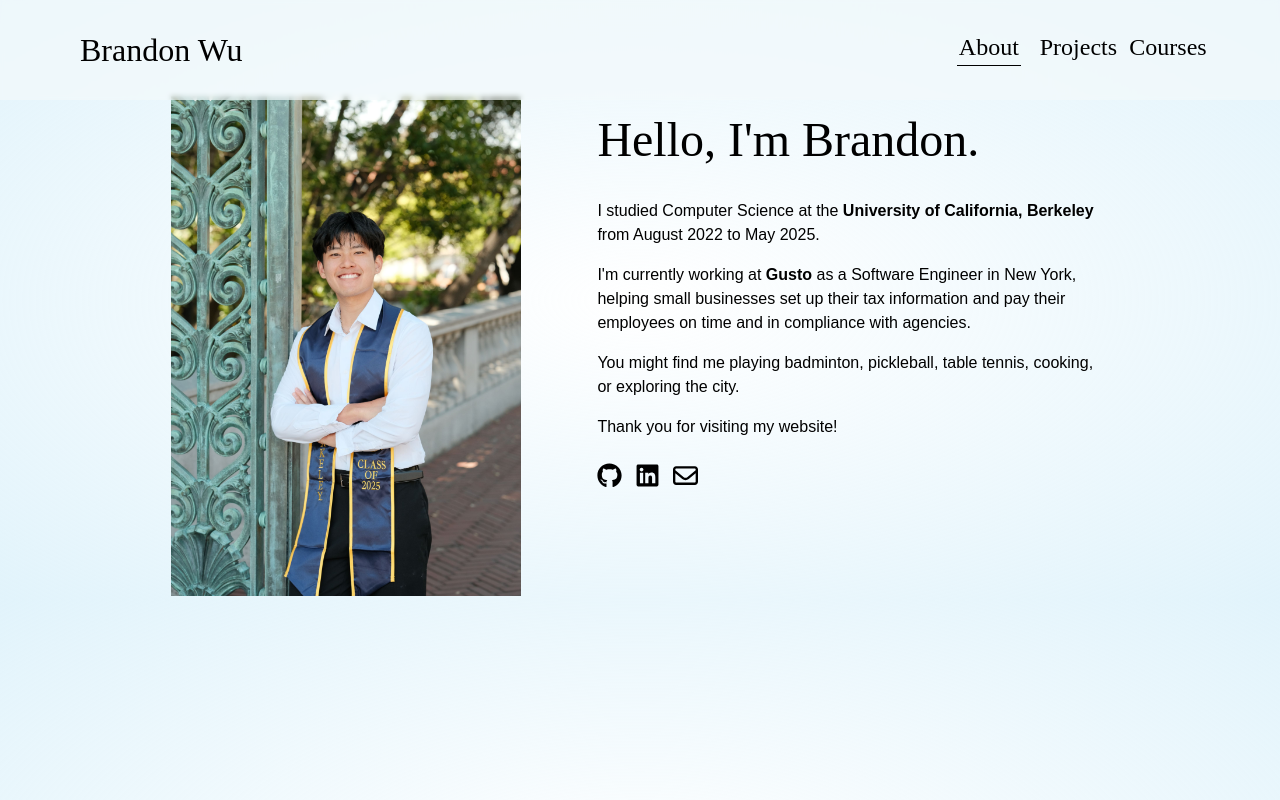
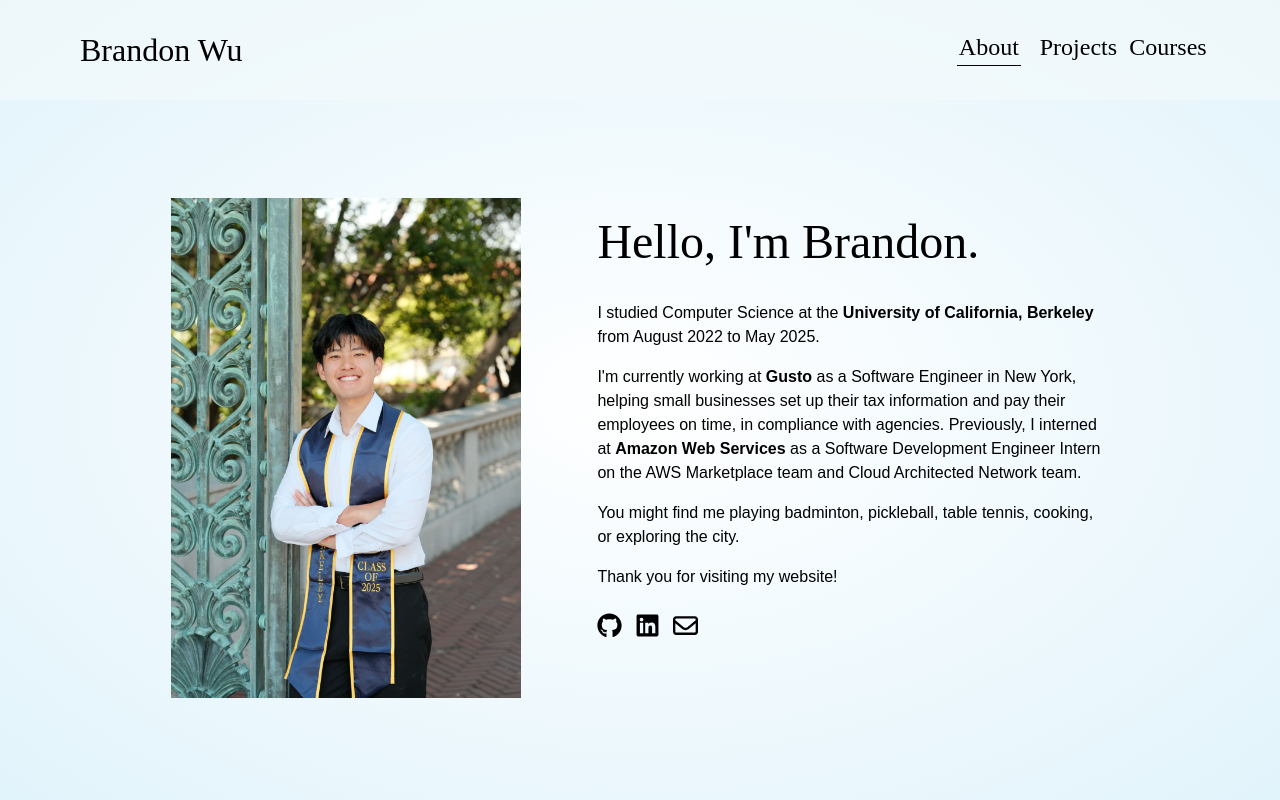
Before and after one commit to brandonwu32/brandonwu, a Next.js app: page / in a window 1280 px wide. Built offline with nearby package versions, Linux system fonts and the light colour scheme.

Commit message:
styling issues

```diff
--- a/src/app/courses/page.css
+++ b/src/app/courses/page.css
@@ -3,7 +3,7 @@
     flex-direction: row;
     justify-content: center;
     width: 100vw;
-    height: 100%;
+    min-height: 100vh;
     animation: 1.5s fadeInAnimation;
     padding-top: 12.5vh;
 }
--- a/src/app/globals.css
+++ b/src/app/globals.css
@@ -68,6 +68,7 @@ p a {
   align-items: center;
   justify-content: center;
   width: 100vw;
+  min-height: 100vh;
 }
 
 .home-container {
@@ -77,7 +78,7 @@ p a {
   gap: 6vw;
   justify-self: center;
   animation: 1.5s fadeInAnimation;
-  padding-top: 12vh;
+  margin-top: 12.5vh;
 }
 
 .home-left {
--- a/src/app/page.js
+++ b/src/app/page.js
@@ -17,7 +17,9 @@ export default function Home() {
             </p>
             <p className='bio'>
               I'm currently working at {<strong>Gusto</strong>} as a Software Engineer in New York, helping small businesses
-              set up their tax information and pay their employees on time and in compliance with agencies.
+              set up their tax information and pay their employees on time, in compliance with agencies. Previously, I interned
+              at {<strong>Amazon Web Services</strong>} as a Software Development Engineer Intern on the AWS Marketplace team and Cloud
+              Architected Network team.
             </p>
             <p className='bio'>
               You might find me playing badminton, pickleball, table tennis, cooking,
```
